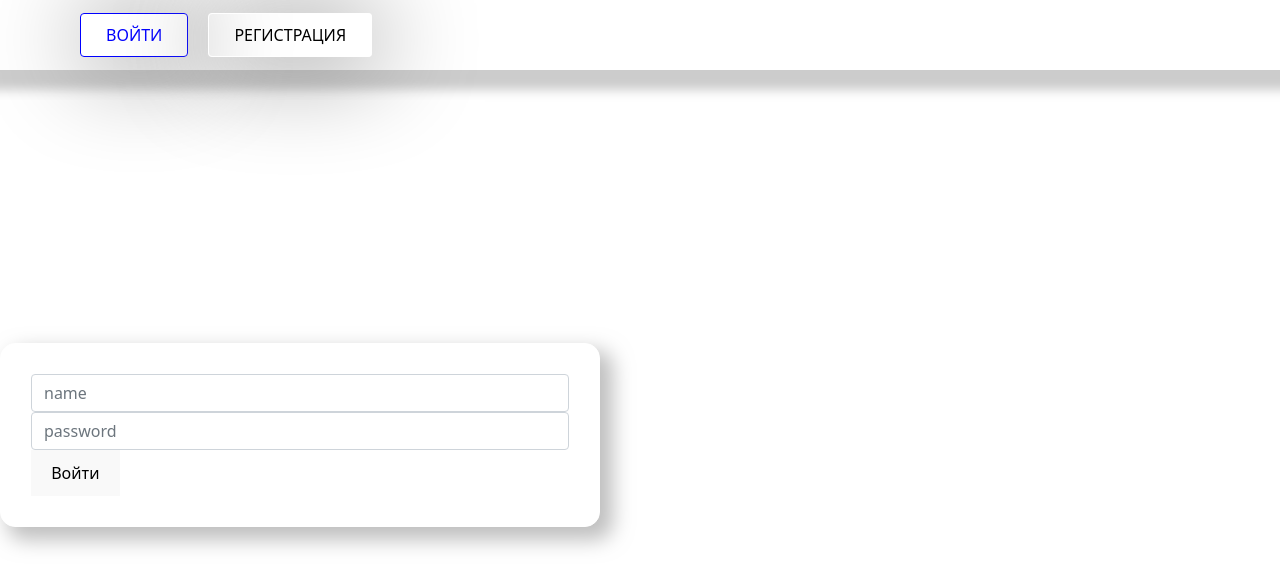
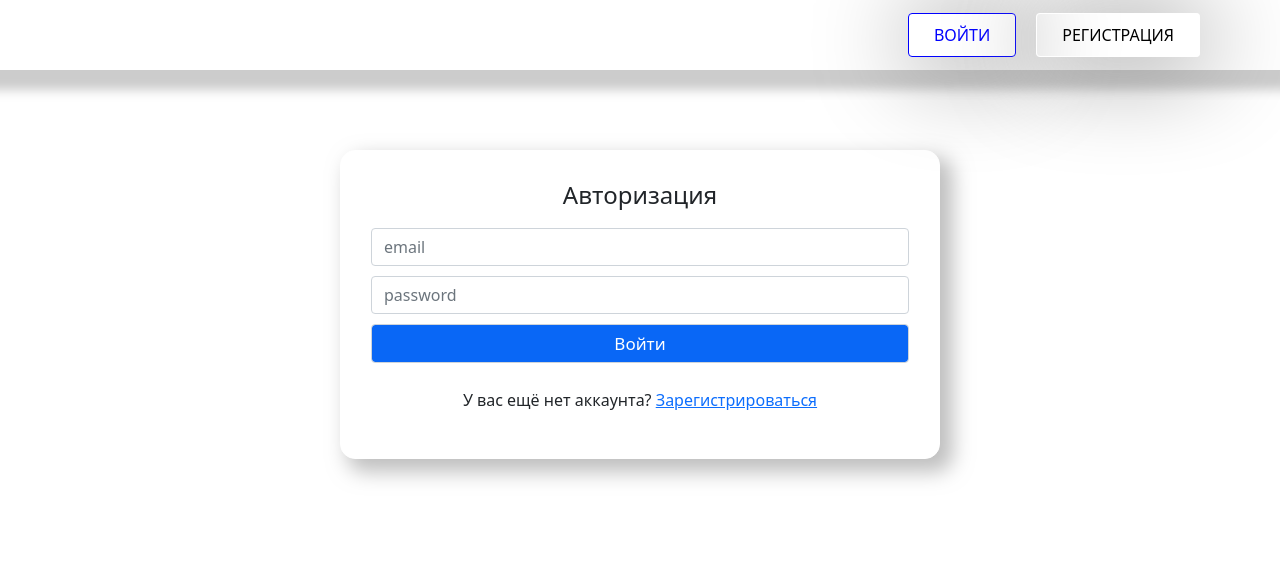
Before and after one commit to onnionboy91/wavvi-app, a React (Vite) app in the folder client/: page /sign-in in a window 1280 px wide. Shown: the top 588 px of the page. Built offline with nearby package versions, Linux system fonts and the light colour scheme; no server answers.

Commit message:
validation

```diff
--- a/client/src/App/App.tsx
+++ b/client/src/App/App.tsx
@@ -16,7 +16,7 @@ function App(): JSX.Element {
   useEffect(() => {
     dispatch(checkUser()).catch(console.log);
     dispatch(loadInstructors()).catch(console.log);
-    dispatch(loadCategories()).catch(console.log)
+    dispatch(loadCategories()).catch(console.log);
   }, []);
 
   return (
@@ -30,14 +30,18 @@ function App(): JSX.Element {
           <Route
             path="*"
             element={
-              <h1>
+              <div>
                 <img
-                  src="https://techblog.sdstudio.top/wp-content/uploads/2020/12/928f7cc37d44fb45b1a84e713d66709f-1.png"
+                  src="https://w-dog.ru/wallpapers/13/13/398770840645436/ne-najden-oshibka-404-ferror-fon.jpg"
                   // src="https://www.bbitrix.ru/upload/medialibrary/1d4/1d4bc838a0107b1b52418ce53e6715e8.png"
                   alt="img"
                   className="error"
+                  style={{ position: 'relative', width: '100%', height: '100%' }}
                 />
-              </h1>
+                <button type="submit" className="">
+                  <a href="/categories">НА ГЛАВНУЮ</a>
+                </button>
+              </div>
             }
           />
         </Route>
--- a/client/src/App/api.ts
+++ b/client/src/App/api.ts
@@ -78,7 +78,7 @@ export const fetchSignUp = async (user: UserSignUp): Promise<User> => {
     message: string;
     user: User;
   };
-  console.log(data, 77);
+  // console.log(data, 77);
   return data.user;
 };
 
--- a/client/src/features/auth/AuthorizationPage.tsx
+++ b/client/src/features/auth/AuthorizationPage.tsx
@@ -5,38 +5,45 @@ import { signIn } from './authSlice';
 import './styles/auth.scss';
 
 const AuthorizationPage = (): JSX.Element => {
-  const [name, setName] = useState('');
+  const [email, setEmail] = useState('');
   const [password, setPasssword] = useState('');
 
   const dispatch = useAppDispatch();
 
   return (
     <div className="auth-container">
-      {/* <h1>AuthorizationPage</h1> */}
+      <h4 className="auth">Авторизация</h4>
       <form
         className="sign-in"
         onSubmit={(e) => {
           e.preventDefault();
-          dispatch(signIn({ name, password })).catch(console.log);
+          dispatch(signIn({ email, password })).catch(console.log);
         }}
       >
         <input
-          className="form-control"
-          placeholder="name"
-          value={name}
-          onChange={(e) => setName(e.target.value)}
+          className="form-control input"
+          placeholder="email"
+          value={email}
+          onChange={(e) => setEmail(e.target.value)}
           type="text"
           required
         />
         <input
-          className="form-control"
+          className="form-control input"
           placeholder="password"
           value={password}
           onChange={(e) => setPasssword(e.target.value)}
           type="text"
           required
         />
-        <button type="submit">Войти</button>
+        <button type="submit" className="form-control input submit">
+          Войти
+        </button>
+        <div className="reg">
+          <p>
+            У вас ещё нет аккаунта? <a href="/sign-up">Зарегистрироваться</a>
+          </p>
+        </div>
       </form>
     </div>
   );
--- a/client/src/features/auth/RegistrationPage.tsx
+++ b/client/src/features/auth/RegistrationPage.tsx
@@ -1,33 +1,49 @@
 /* eslint-disable @typescript-eslint/no-misused-promises */
-import React, { useState } from 'react';
+import React, { useEffect, useState } from 'react';
 import { useSelector } from 'react-redux';
 import { type RootState, useAppDispatch } from '../../redux/store';
 import { clearError, signUp } from './authSlice';
 import './styles/auth.scss';
+import { useNavigate } from 'react-router-dom';
 
 const RegistrationPage = (): JSX.Element => {
   const [name, setName] = useState('');
   const [email, setEmail] = useState('');
   const [password, setPasssword] = useState('');
   const [rpassword, setRpasssword] = useState('');
-  const [role, setRole] = useState('');
+  const [role, setRole] = useState('Instructor');
+  const [message, setMessage] = useState('');
 
   const error = useSelector((store: RootState) => store.auth.error);
   const dispatch = useAppDispatch();
+  const navigate = useNavigate();
+
+  useEffect(() => {
+    if (message === 'success') {
+      navigate('/categories');
+    }
+  }, [message]);
 
   return (
     <div className="auth-container">
-      {/* <h1>RegistrationPage</h1> */}
+      <h4 className="auth">Регистрация</h4>
       {error && <h1 style={{ color: 'blue' }}>{error}</h1>}
       <form
         className="sign-up"
         onSubmit={(e) => {
           e.preventDefault();
-          dispatch(signUp({ name, email, password, rpassword, role })).catch(console.log);
+          dispatch(signUp({ name, email, password, rpassword, role }))
+            .then(() => {
+              setMessage('success');
+            })
+            .catch((error) => {
+              setMessage(error.message);
+            });
         }}
       >
+        <div className="message">{message}</div>
         <input
-          className="form-control"
+          className="form-control input"
           placeholder="name"
           value={name}
           onChange={(e) => {
@@ -38,7 +54,7 @@ const RegistrationPage = (): JSX.Element => {
           required
         />
         <input
-          className="form-control"
+          className="form-control input"
           placeholder="email"
           value={email}
           onChange={(e) => setEmail(e.target.value)}
@@ -46,7 +62,7 @@ const RegistrationPage = (): JSX.Element => {
           required
         />
         <input
-          className="form-control"
+          className="form-control input"
           placeholder="password"
           value={password}
           onChange={(e) => setPasssword(e.target.value)}
@@ -54,19 +70,25 @@ const RegistrationPage = (): JSX.Element => {
           required
         />
         <input
-          className="form-control"
+          className="form-control input"
           placeholder="rpassword"
           value={rpassword}
           onChange={(e) => setRpasssword(e.target.value)}
           type="text"
           required
         />
-        <select value={role} onChange={(e) => setRole(e.target.value)} className="form-control">
+        <select
+          value={role}
+          onChange={(e) => setRole(e.target.value)}
+          className="form-control input"
+        >
           <option value="Instructor">Инструктор</option>
           <option value="Dancer">Пользователь</option>
         </select>
 
-        <button type="submit">Зарегистрироваться</button>
+        <button type="submit" className="form-control input submit">
+          Зарегистрироваться
+        </button>
       </form>
     </div>
   );
--- a/client/src/features/auth/styles/auth.scss
+++ b/client/src/features/auth/styles/auth.scss
@@ -6,21 +6,34 @@
   padding: 30px;
   width: 600px;
   margin: 0 auto;
-  margin-top: 100px;
-  margin-bottom: 30px;
+  margin-top: 150px;
+  // margin-bottom: 30px;
   box-shadow: 10px 10px 20px 3px rgba($color: grey, $alpha: 0.5);
-  gap: 3px;
-  // background-color: rgb(36, 54, 245);
   background: white;
-
-  // backdrop-filter: blur(10px);
 }
 
 .input {
   display: flex;
   justify-content: center;
-  width: 535px;
-  margin-top: 15px;
-  margin-bottom: 15px;
+  // width: 500px;
+  margin-top: 10px;
+  margin-bottom: 10px;
   border-radius: 5px;
 }
+
+.message {
+  color: blue;
+  font-weight: 700;
+  font-size: 25px;
+}
+
+.reg {
+  display: flex;
+  justify-content: center;
+  margin-top: 25px;
+}
+
+.auth {
+  display: flex;
+  justify-content: center;
+}
--- a/client/src/features/auth/types.ts
+++ b/client/src/features/auth/types.ts
@@ -11,7 +11,7 @@ export type AuthState = {
   error: string | undefined;
 };
 
-export type UserSignIn = Omit<User, 'id' | 'email' | 'role'>;
+export type UserSignIn = Omit<User, 'id' | 'name' | 'role'>;
 
 export type UserSignUp = Omit<User, 'id'> & { rpassword: string };
 
--- a/client/src/features/navbar/styles/navbar.scss
+++ b/client/src/features/navbar/styles/navbar.scss
@@ -16,7 +16,7 @@
     background: rgba(255, 255, 255, 0.3);
     padding: 0 80px;
     gap: 30px;
-    justify-content: space-between;
+    z-index: 100;
   }
   &__list {
     display: flex;
--- a/client/src/index.css
+++ b/client/src/index.css
@@ -25,8 +25,8 @@ a:hover {
 
 body {
   margin: 0;
-  display: flex;
-  place-items: center;
+  /* display: flex; */
+  /* place-items: center; */
   min-width: 320px;
   min-height: 100vh;
 }
```
Also changed, not shown: client/src/App/App.css (+11 -0 lines), client/src/features/categories/CategoriesPage.tsx (+13 -14 lines), client/src/bootstrap.css, 1 other file (tests, documents, lock files or other folders).
